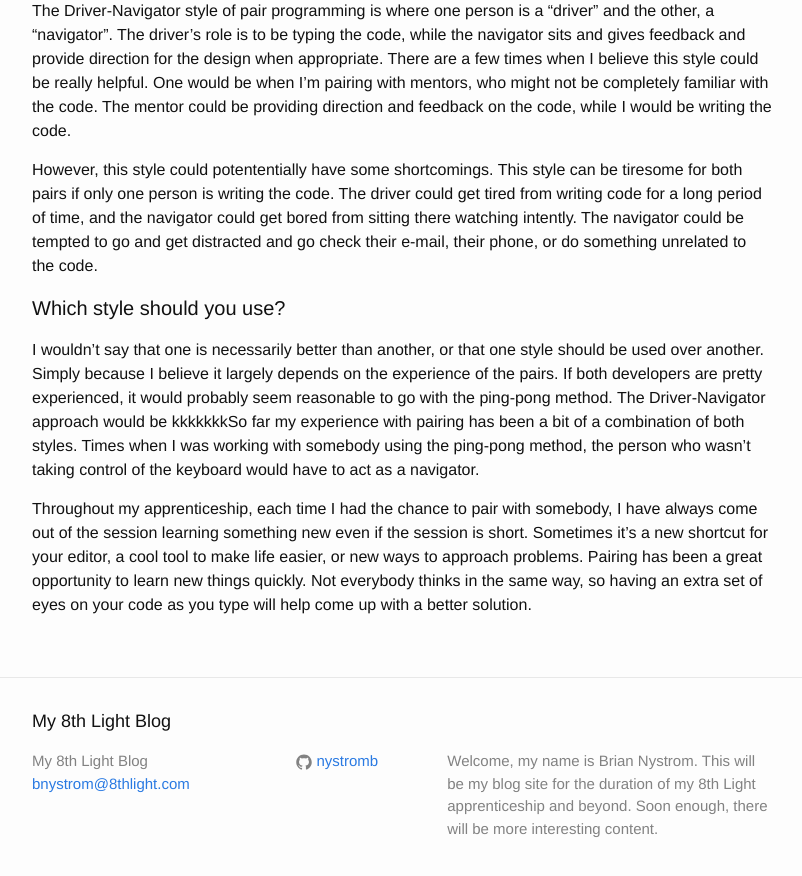
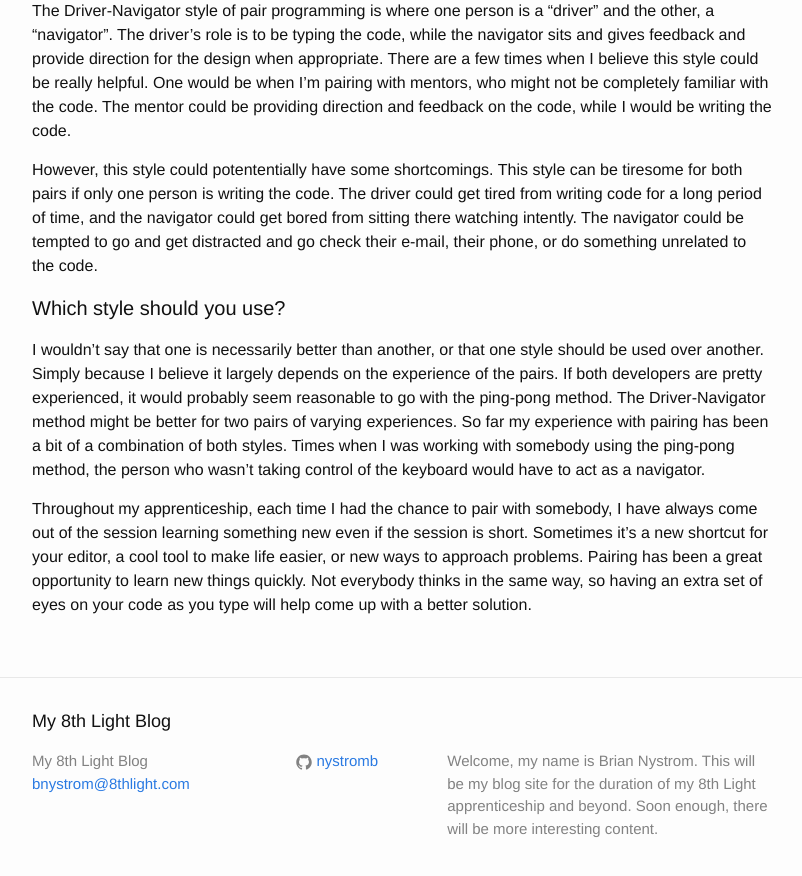
Before and after one commit to nystromb/nystromb.github.io, a Jekyll site: the page built from _posts/2016-10-02-programming-in-pairs.md, in a window 1280 px wide and 900 px high, scrolled down 723 px. Shown: the top 876 px of the window, without its empty margins (238-1040 px from the left). Built offline with Jekyll 4.4.1, drawn with Linux system fonts in a browser that asks for light colours.

Commit message:
Fixed typos

```diff
--- a/_posts/2016-10-02-programming-in-pairs.md
+++ b/_posts/2016-10-02-programming-in-pairs.md
@@ -22,6 +22,6 @@ However, this style could potententially have some shortcomings. This style can
 
 #### Which style should you use?
 
-I wouldn't say that one is necessarily better than another, or that one style should be used over another. Simply because I believe it largely depends on the experience of the pairs. If both developers are pretty experienced, it would probably seem reasonable to go with the ping-pong method. The Driver-Navigator approach would be kkkkkkkSo far my experience with pairing has been a bit of a combination of both styles. Times when I was working with somebody using the ping-pong method, the person who wasn't taking control of the keyboard would have to act as a navigator.
+I wouldn't say that one is necessarily better than another, or that one style should be used over another. Simply because I believe it largely depends on the experience of the pairs. If both developers are pretty experienced, it would probably seem reasonable to go with the ping-pong method. The Driver-Navigator method might be better for two pairs of varying experiences. So far my experience with pairing has been a bit of a combination of both styles. Times when I was working with somebody using the ping-pong method, the person who wasn't taking control of the keyboard would have to act as a navigator.
 
 Throughout my apprenticeship, each time I had the chance to pair with somebody, I have always come out of the session learning something new even if the session is short. Sometimes it's a new shortcut for your editor, a cool tool to make life easier, or new ways to approach problems. Pairing has been a great opportunity to learn new things quickly. Not everybody thinks in the same way, so having an extra set of eyes on your code as you type will help come up with a better solution.
```
